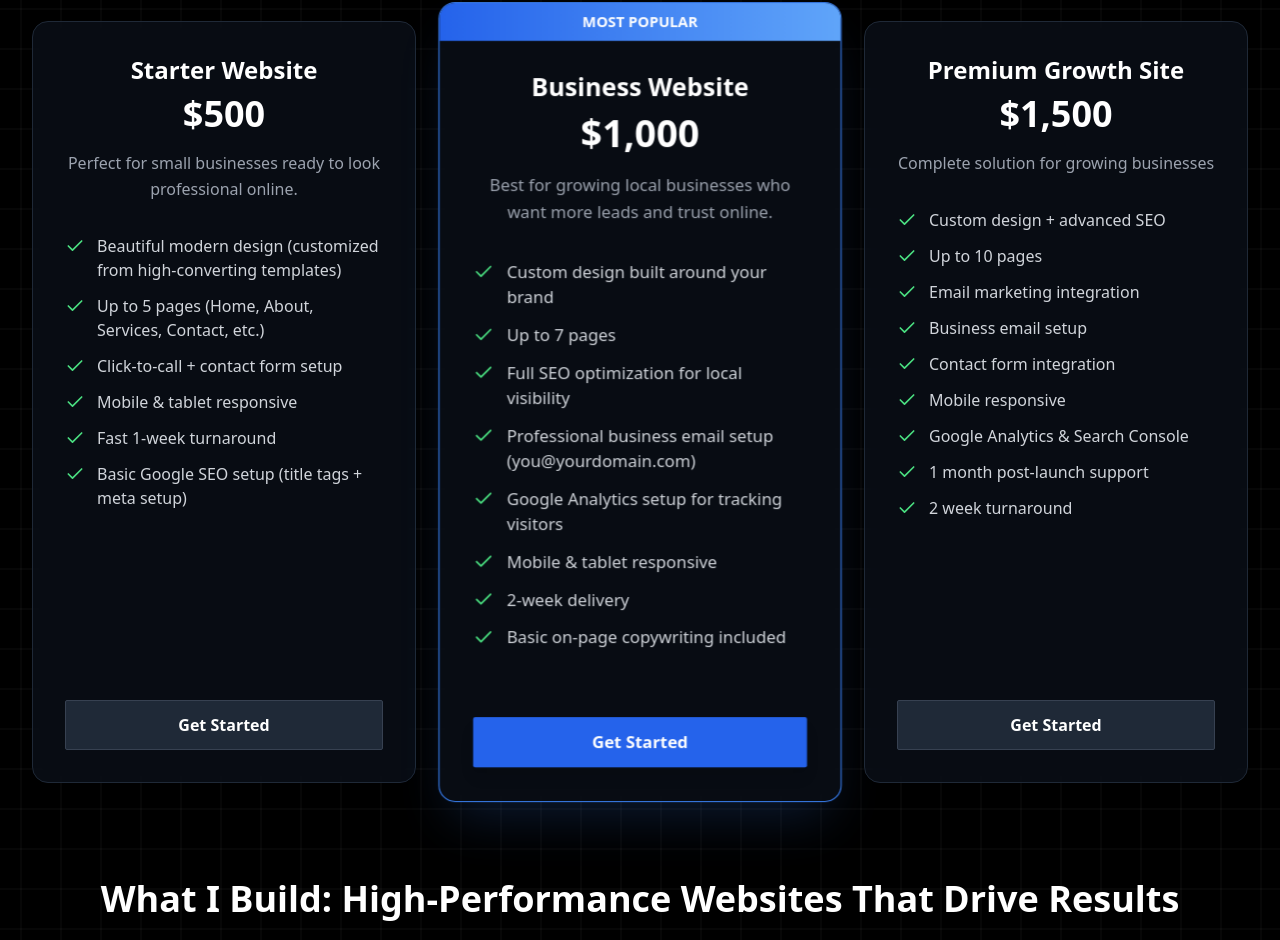
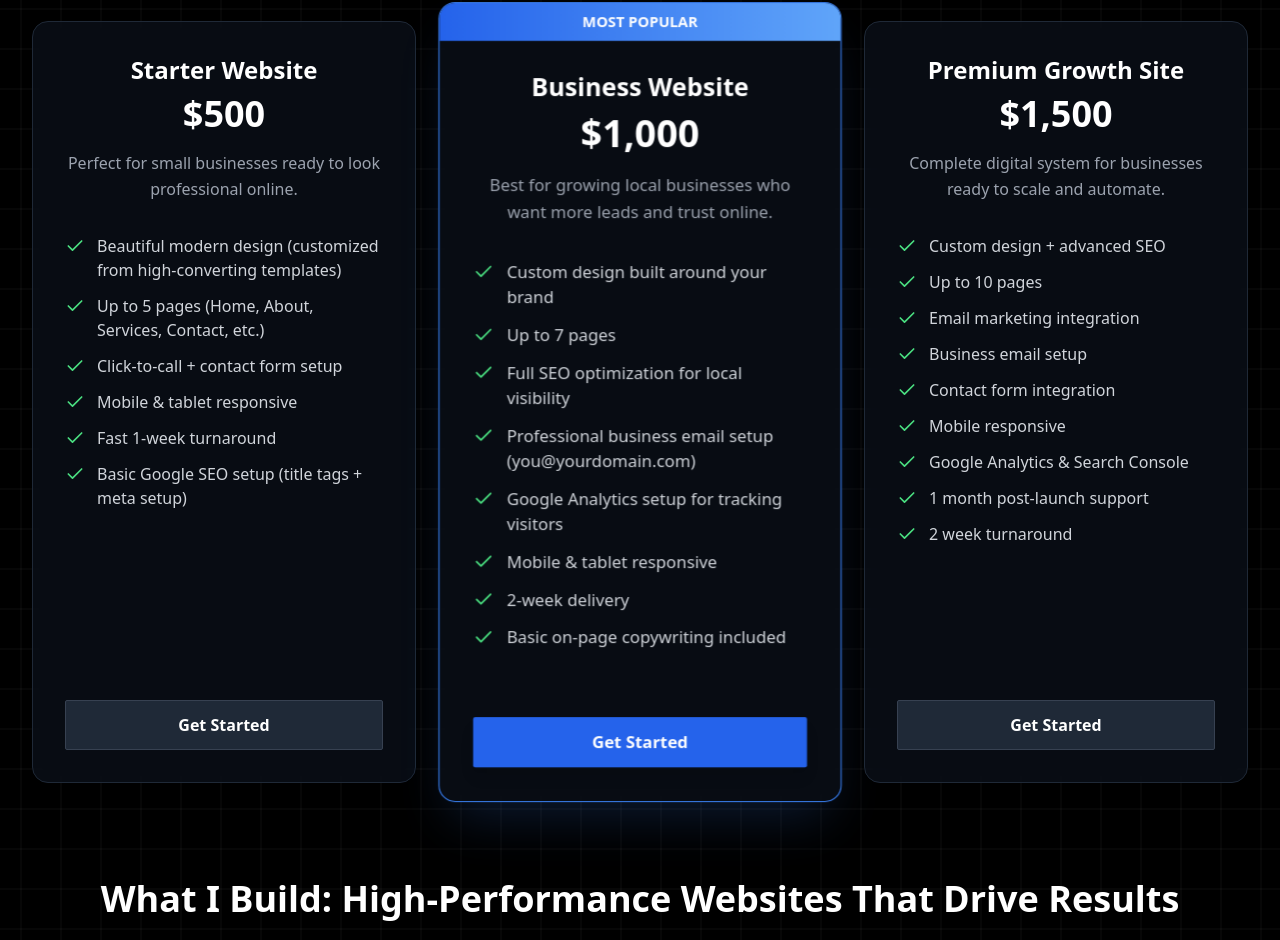
Before and after one commit to SchulzCorpLLC/SchulzCorp, a React (Vite) app: page / in a window 1280 px wide. Shown: the part 1089-2029 px from the top of the page. Built offline with nearby package versions, Linux system fonts and the light colour scheme.

Commit message:
Updated Services.tsx

```diff
--- a/src/components/Services.tsx
+++ b/src/components/Services.tsx
@@ -61,7 +61,7 @@ const Services: React.FC = () => {
     {
       name: "Premium Growth Site",
       price: "$1,500",
-      description: "Complete solution for growing businesses",
+      description: "Complete digital system for businesses ready to scale and automate.",
       features: [
         "Custom design + advanced SEO",
         "Up to 10 pages",
```
